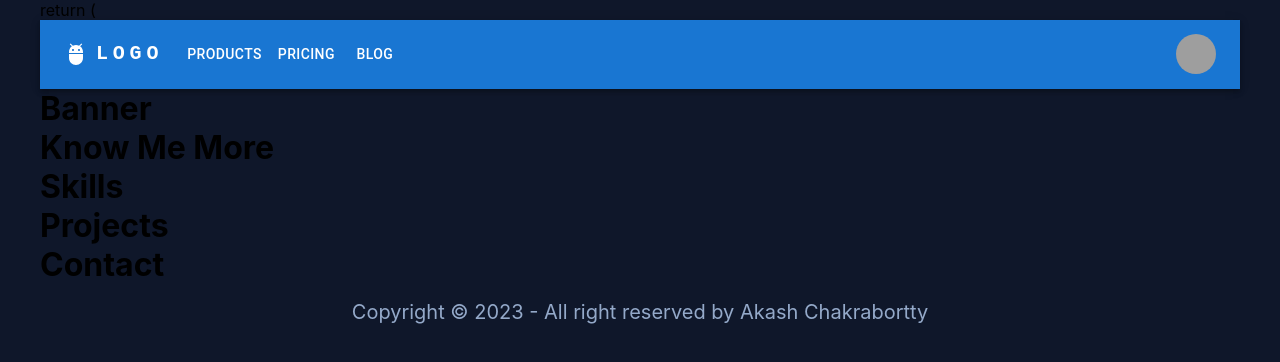
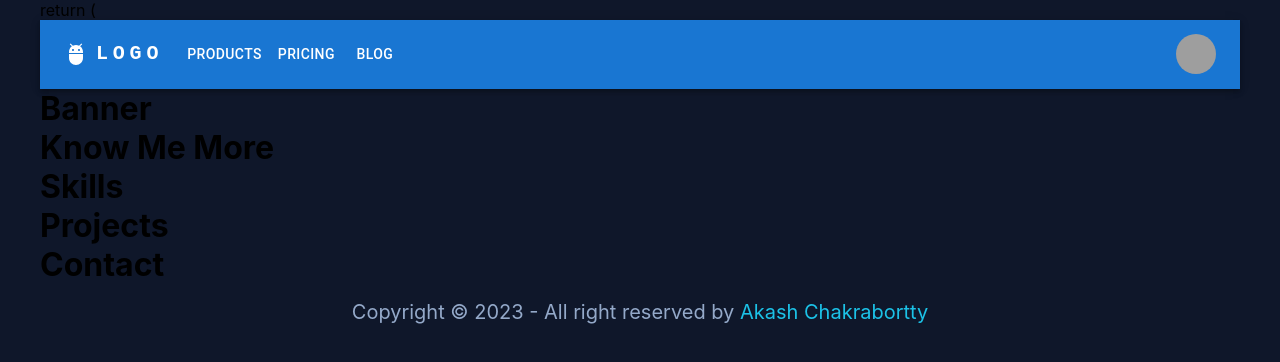
Before and after one commit to AkashChakrabortty/Test-portfolio, a React (Create React App) app: page / in a window 1280 px wide. Shown: the top 362 px of the page. Built offline with nearby package versions, Linux system fonts and the light colour scheme; grey boxes are pictures that could not be loaded.

Commit message:
secondary font add

```diff
--- a/src/App.css
+++ b/src/App.css
@@ -9,3 +9,6 @@
 .default-font{
   color: #94a9c9;
 }
+.secondary-font{
+  color:  #1cc2e7;
+}
--- a/src/components/Footer.js
+++ b/src/components/Footer.js
@@ -4,7 +4,7 @@ const Footer = () => {
     return (
         <div>
           <Box sx={{ p: 2, textAlign: 'center', fontSize:'20px'}}>
-          <p className='default-font'>Copyright © 2023 - All right reserved by Akash Chakrabortty</p>
+          <p className='default-font'>Copyright © 2023 - All right reserved by <span className='secondary-font'>Akash Chakrabortty</span></p>
          </Box>
         </div>
     );
```
